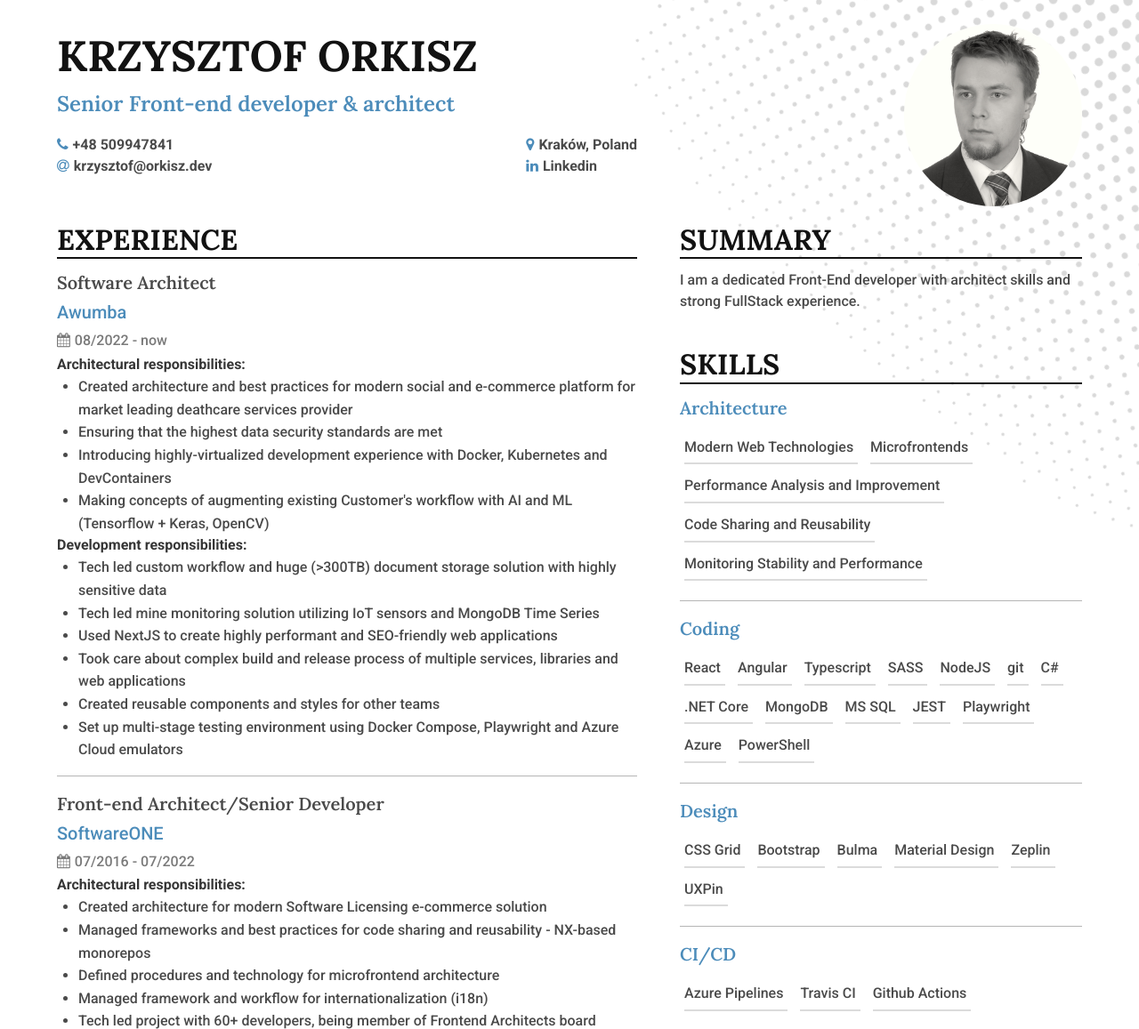
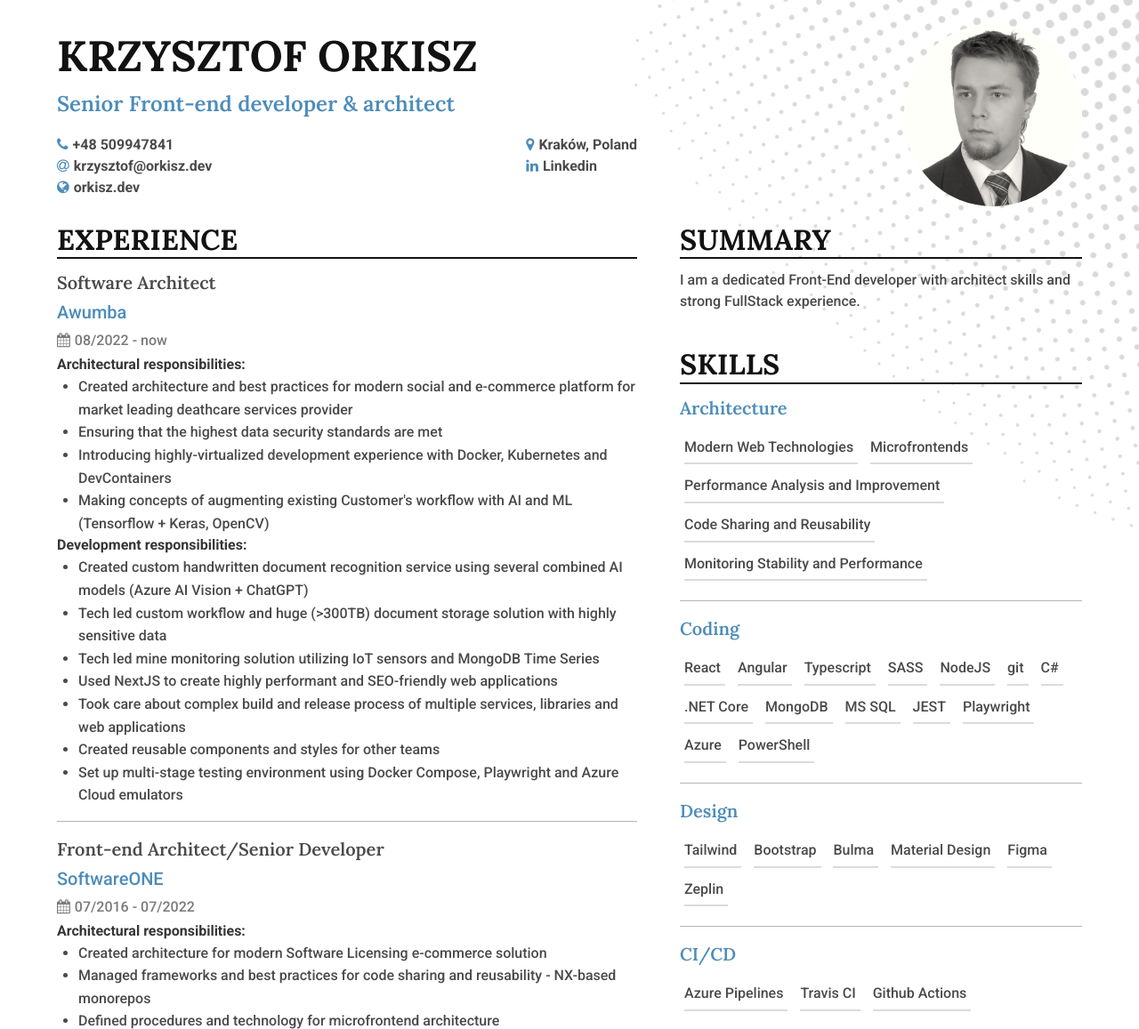
Before and after one commit to orkisz/cv, a website: page index.html in a window 1280 px wide. Shown: the part 21-1178 px from the top of the page at 89% size. Drawn offline with nearby package versions, Linux system fonts and the light colour scheme; files that its build step writes are made by us from their sources.

Commit message:
add css skills and AI mention

```diff
--- a/index.html
+++ b/index.html
@@ -43,6 +43,9 @@
             <a href="mailto:krzysztof@orkisz.dev?subject=CV"
             ><i class="fa fa-at" aria-hidden="true"></i
             >krzysztof@orkisz.dev
+            </a>
+            <a href="https://orkisz.dev/cv" target="_blank">
+              <i class="fa fa-globe" aria-hidden="true"></i>orkisz.dev
             </a>
           </div>
           <div class="is-flex is-flex-direction-column is-flex-shrink-0">
@@ -96,6 +99,9 @@
           </ul>
           <strong>Development responsibilities:</strong>
           <ul>
+            <li>Created custom handwritten document recognition service using several combined AI models (Azure AI
+              Vision + ChatGPT)
+            </li>
             <li>Tech led custom workflow and huge (>300TB) document storage solution with highly sensitive data</li>
             <li>Tech led mine monitoring solution utilizing IoT sensors and MongoDB Time Series</li>
             <li>
@@ -243,12 +249,12 @@
           </ul>
           <h4 class="has-text-primary">Design</h4>
           <ul class="crumbs">
-            <li>CSS Grid</li>
+            <li>Tailwind</li>
             <li>Bootstrap</li>
             <li>Bulma</li>
             <li>Material Design</li>
+            <li>Figma</li>
             <li>Zeplin</li>
-            <li>UXPin</li>
           </ul>
           <h4 class="has-text-primary">CI/CD</h4>
           <ul class="crumbs">
@@ -297,7 +303,7 @@
         </section>
         <section>
           <h2>Passions</h2>
-          <ul class="passions has-text-weight-semibold">
+          <ul class="passions has-text-weight-semibold pt-1">
             <li class="is-flex is-align-content-center">
               <i
                 class="fa fa-fw fa-globe is-size-4 mr-2"
```
